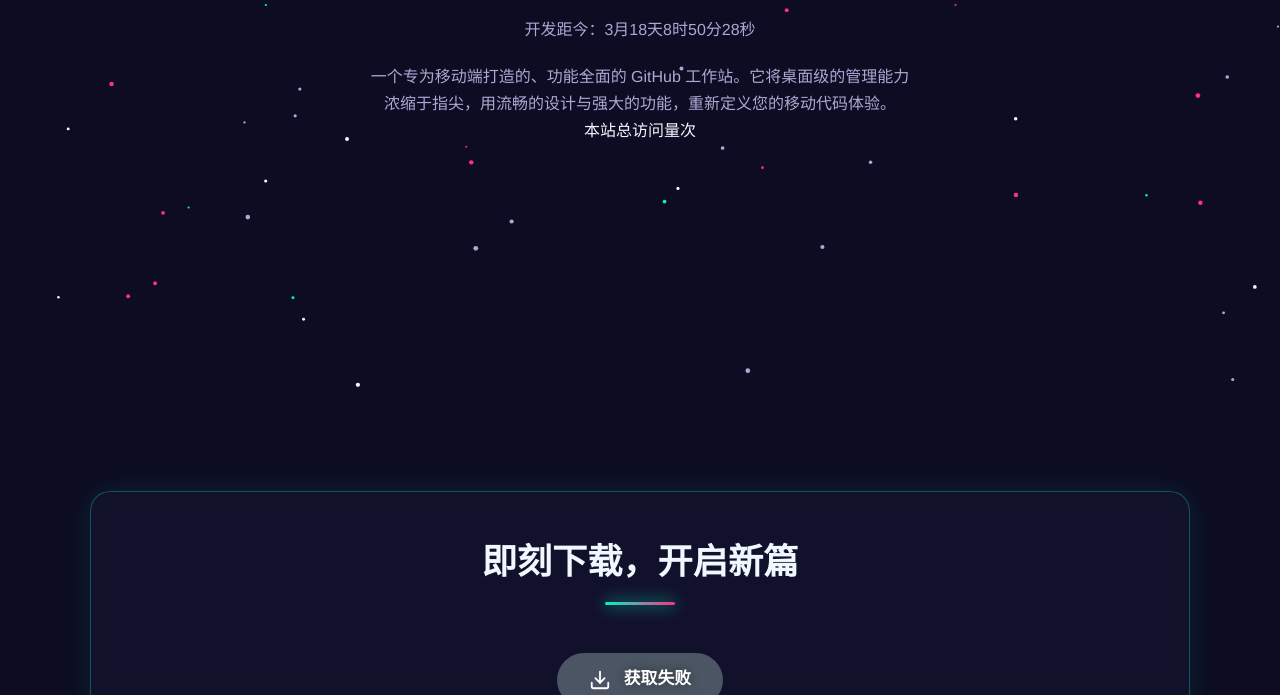
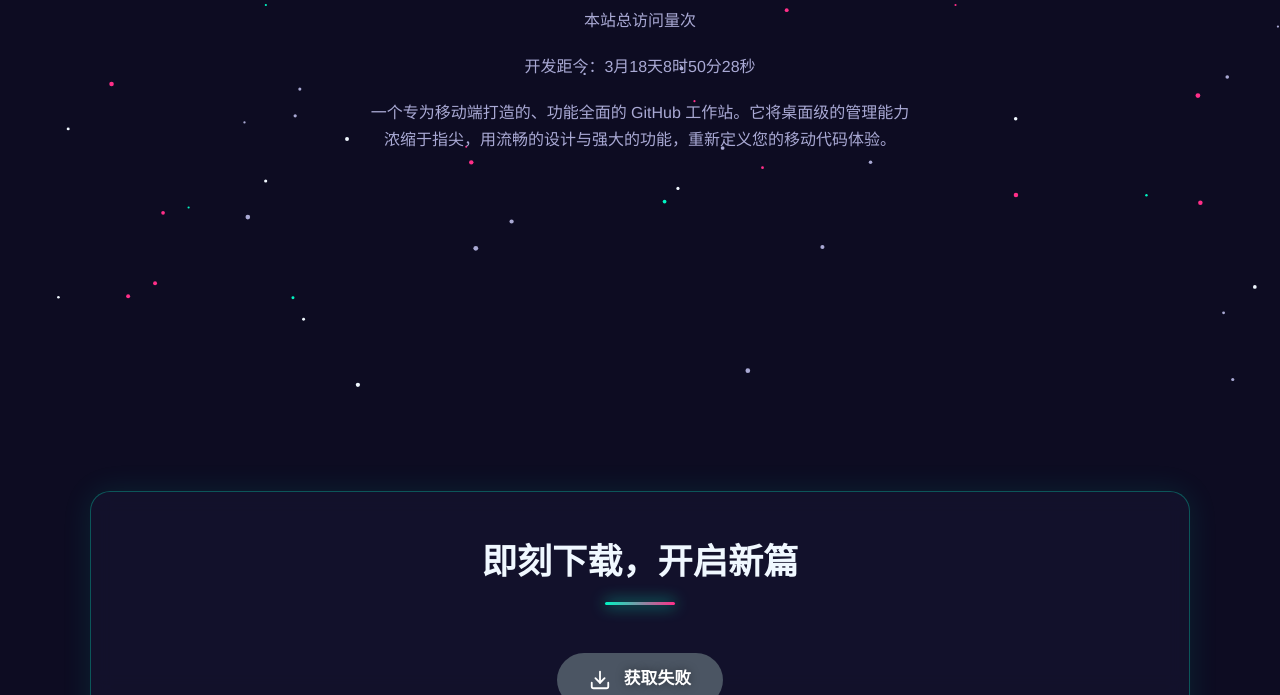
Before and after one commit to rjdsq/Github----12, a plain HTML site: page index.html in a window 1280 px wide. Shown: the part 405-1100 px from the top of the page. Drawn offline with Linux system fonts and the light colour scheme; some packages are replaced by stand-ins of ours; no server answers; a script that the page names is missing.

Commit message:
Update index.html via web editor

```diff
--- a/index.html
+++ b/index.html
@@ -42,7 +42,7 @@
             animation: gradient-text-flow 5s ease infinite; background-size: 200% 200%;
         }
 
-        .hero p.subtitle {
+        .hero p {
             font-size: 1rem;
             max-width: 550px; color: var(--text-secondary); margin-top: 1.2rem;
             animation: fadeIn 1s ease-out 0.5s backwards;
@@ -106,10 +106,11 @@
             transition: opacity 0.5s ease-in;
             max-height: 0;
             overflow: hidden;
+
         }
         .update-log-container.visible {
             opacity: 1;
-            max-height: 500px; /* 允许扩展的高度 */
+            max-height: 100%; /* 允许扩展的高度 */
              transition: opacity 0.5s ease-in, max-height 0.5s ease-in-out;
         }
         #update-log-content {
@@ -213,10 +214,11 @@
     <main class="container">
         <section class="hero">
             <h2>GitHub 仓库管理器</h2>
+            <p id="busuanzi_container_site_pv ">本站总访问量<span id="busuanzi_value_site_pv"></span>次</p>
             <p class="t subtitle"></p>
             <p class="subtitle">一个专为移动端打造的、功能全面的 GitHub 工作站。它将桌面级的管理能力浓缩于指尖，用流畅的设计与强大的功能，重新定义您的移动代码体验。</p>
 <script async src="https://busuanzi.ibruce.info/busuanzi/2.3/busuanzi.pure.mini.js"></script>
-<span id="busuanzi_container_site_pv">本站总访问量<span id="busuanzi_value_site_pv"></span>次</span>
+
 
 
             <a href="#download" class="scroll-down-arrow" aria-label="Scroll down">
```
